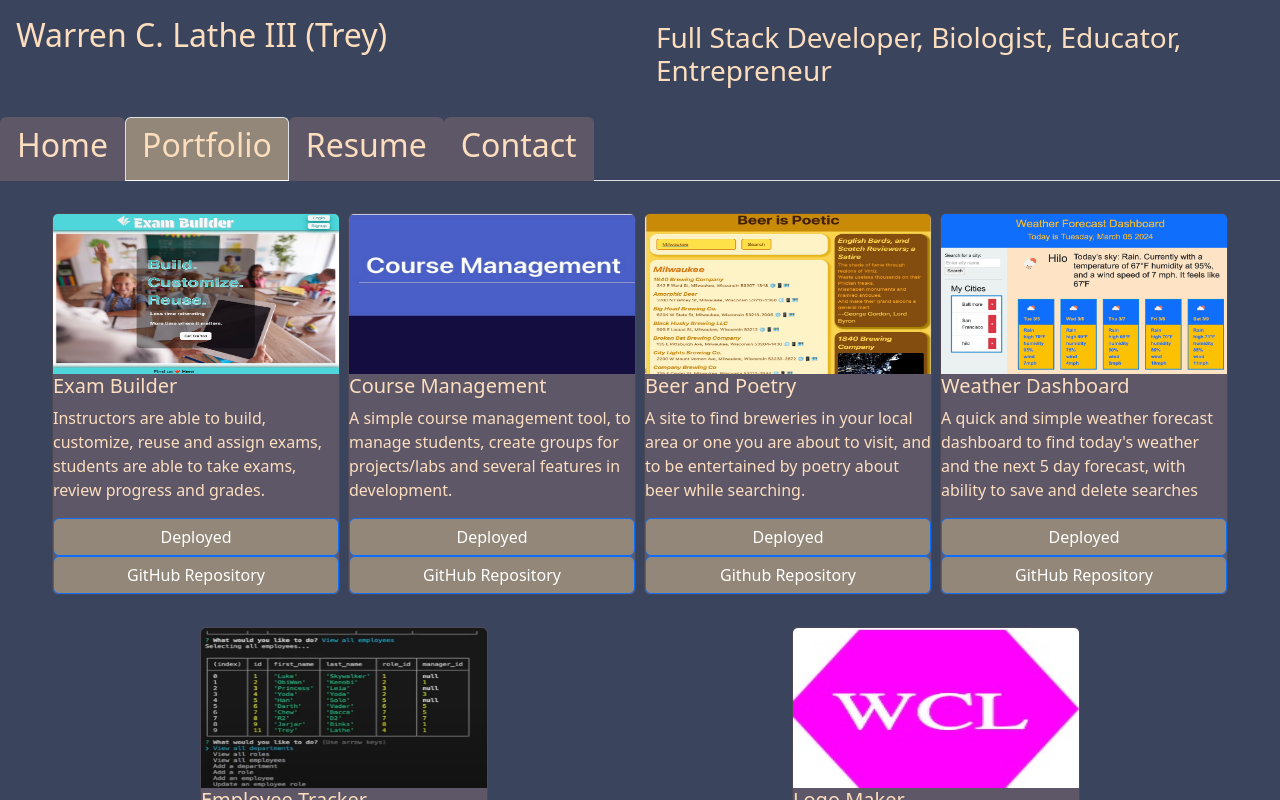
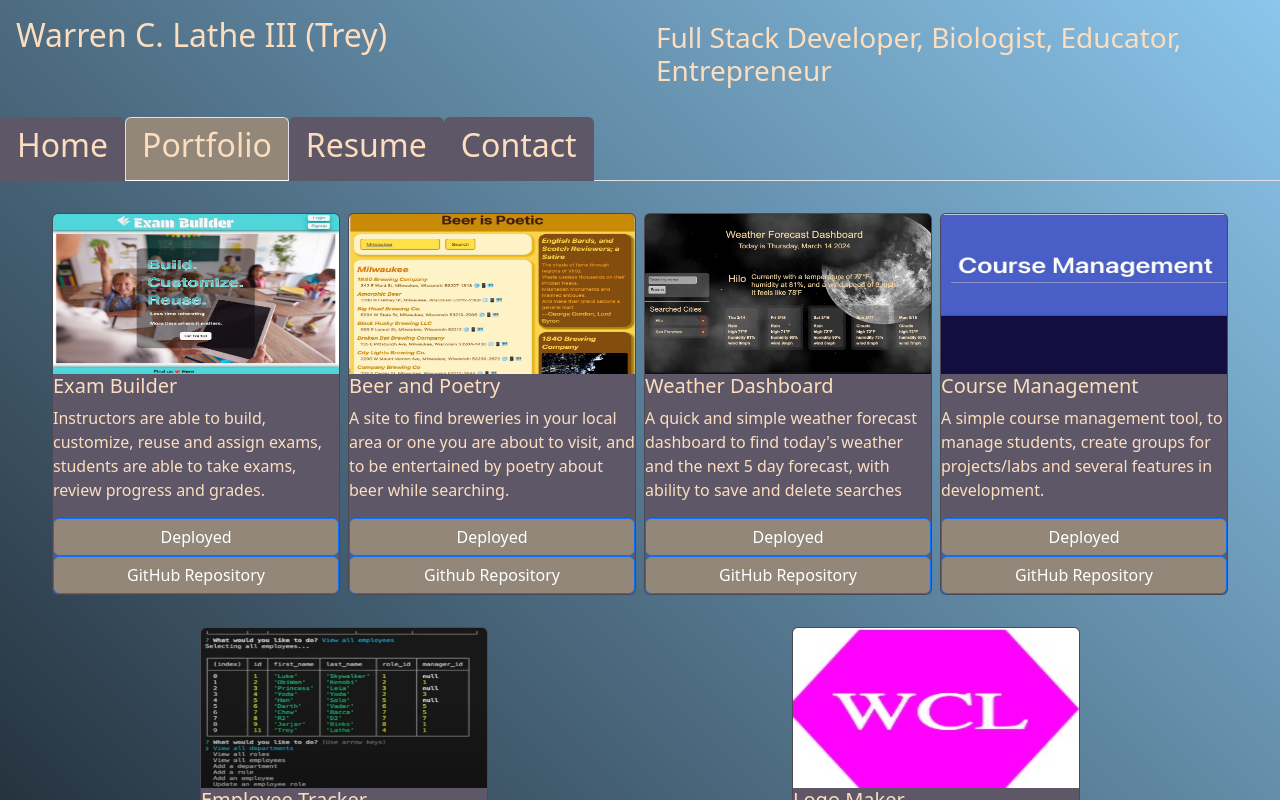
Before and after one commit to TreyLathe/WCL3Portfolio, a React (Vite) app: page /Portfolio in a window 1280 px wide. Shown: the top 800 px of the page. Built offline with nearby package versions, Linux system fonts and the light colour scheme.

Commit message:
some changes to style, more to make

```diff
--- a/index.css
+++ b/index.css
@@ -13,7 +13,8 @@ body {
   min-width: 320px;
   min-height: 400vh;
   color: #FCDEBE;
-  background-color: #3A445D;
+  background-color: #8BC6EC;
+  background-image: linear-gradient(225deg, #8BC6EC 0%, #08080c 60%);
 }
 
 h1 {
--- a/src/components/Header.jsx
+++ b/src/components/Header.jsx
@@ -1,8 +1,9 @@
 
 
 export default function Header() {
+
     return (
-      <div style={{ display: "flex" }}>
+      <div style={{ display: "flex"  }}>
         <div style={{ flex: 1, padding: "1rem" }}>
           <h2>Warren C. Lathe III (Trey)</h2>
         </div>
--- a/src/pages/Portfolio.jsx
+++ b/src/pages/Portfolio.jsx
@@ -16,13 +16,6 @@ export default function Portfolio() {
         <a href="https://github.com/JessicaDubina/exam-builder" className="btn btn-primary" style={{ backgroundColor: "#928779"}}>GitHub Repository</a>
       </div>
 
-      <div className="card" style={{ width: "18rem",color: "#FCDEBE", marginBottom: "2rem", backgroundColor: "#5E5768"}}>
-        <img className="card-img-top" src= {CourseLogo} alt="course logo" style={{ height: "160px" }}></img>
-        <h5 className="card-title">Course Management</h5>
-        <p className="card-text">A simple course management tool, to manage students, create groups for projects/labs and several features in development.</p>
-        <a href="https://coursemanagement-9c13757a824b.herokuapp.com/" className="btn btn-primary" style={{ backgroundColor: "#928779"}}>Deployed</a>
-        <a href="https://github.com/TreyLathe/teams_problem_solution/" className="btn btn-primary" style={{ backgroundColor: "#928779"}}>GitHub Repository</a>
-      </div>
 
       <div className="card" style={{ width: "18rem", color: "#FCDEBE", marginBottom: "2rem", backgroundColor: "#5E5768" }}>
         <img className="card-img-top" src= {BeerPoetry} alt="Beer is Poetic" style={{ height: "160px" }}></img>
@@ -38,6 +31,14 @@ export default function Portfolio() {
         <p className="card-text">A quick and simple weather forecast dashboard to find today's weather and the next 5 day forecast, with ability to save and delete searches</p>
         <a href="https://treylathe.github.io/weatherDashboardMod6/" className="btn btn-primary" style={{ backgroundColor: "#928779"}}>Deployed</a>
         <a href="https://github.com/TreyLathe/weatherDashboardMod6" className="btn btn-primary" style={{ backgroundColor: "#928779"}}>GitHub Repository</a>
+      </div>
+
+      <div className="card" style={{ width: "18rem",color: "#FCDEBE", marginBottom: "2rem", backgroundColor: "#5E5768"}}>
+        <img className="card-img-top" src= {CourseLogo} alt="course logo" style={{ height: "160px" }}></img>
+        <h5 className="card-title">Course Management</h5>
+        <p className="card-text">A simple course management tool, to manage students, create groups for projects/labs and several features in development.</p>
+        <a href="https://coursemanagement-9c13757a824b.herokuapp.com/" className="btn btn-primary" style={{ backgroundColor: "#928779"}}>Deployed</a>
+        <a href="https://github.com/TreyLathe/teams_problem_solution/" className="btn btn-primary" style={{ backgroundColor: "#928779"}}>GitHub Repository</a>
       </div>
 
       <div className="card" style={{ width: "18rem",color: "#FCDEBE", marginBottom: "2rem", backgroundColor: "#5E5768" }}>
```
Also changed, not shown: src/assets/images/WeatherDashboard.jpg.
